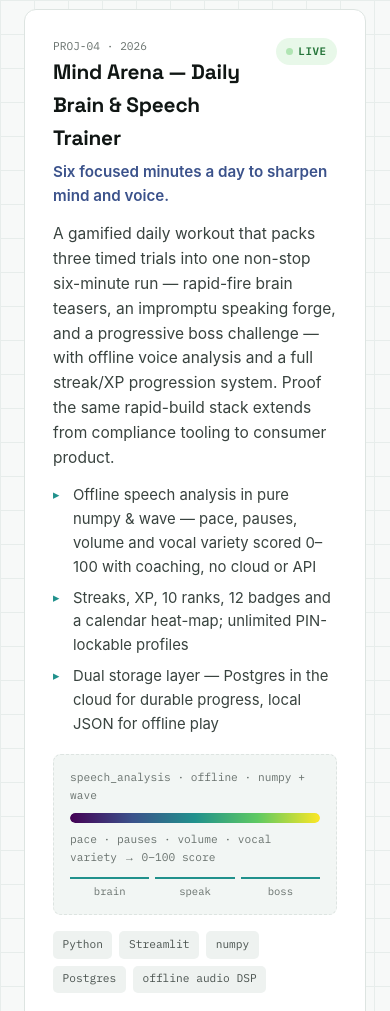
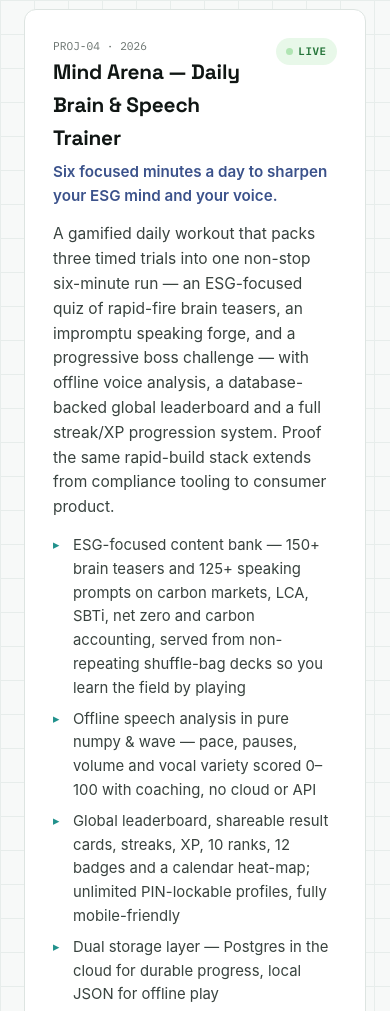
Before and after one commit to Meetv9/Meet_Vaghani_Portfolio, a plain HTML site: page index.html in a window 390 px wide. Shown: the part 4012-5023 px from the top of the page. Drawn offline with Linux system fonts and the light colour scheme.

Commit message:
Update Mind Arena card: ESG-focused quiz, leaderboard, database, mobile
Co-Authored-By: Claude Opus 4 <noreply@anthropic.com>

```diff
--- a/index.html
+++ b/index.html
@@ -338,11 +338,12 @@
       <div><div class="pid">PROJ-04 · 2026</div><h3>Mind Arena — Daily Brain &amp; Speech Trainer</h3></div>
       <span class="pill"><i></i>LIVE</span>
     </div>
-    <div class="tagline">Six focused minutes a day to sharpen mind and voice.</div>
-    <p>A gamified daily workout that packs three timed trials into one non-stop six-minute run — rapid-fire brain teasers, an impromptu speaking forge, and a progressive boss challenge — with offline voice analysis and a full streak/XP progression system. Proof the same rapid-build stack extends from compliance tooling to consumer product.</p>
+    <div class="tagline">Six focused minutes a day to sharpen your ESG mind and your voice.</div>
+    <p>A gamified daily workout that packs three timed trials into one non-stop six-minute run — an ESG-focused quiz of rapid-fire brain teasers, an impromptu speaking forge, and a progressive boss challenge — with offline voice analysis, a database-backed global leaderboard and a full streak/XP progression system. Proof the same rapid-build stack extends from compliance tooling to consumer product.</p>
     <ul>
+      <li>ESG-focused content bank — 150+ brain teasers and 125+ speaking prompts on carbon markets, LCA, SBTi, net zero and carbon accounting, served from non-repeating shuffle-bag decks so you learn the field by playing</li>
       <li>Offline speech analysis in pure numpy &amp; wave — pace, pauses, volume and vocal variety scored 0–100 with coaching, no cloud or API</li>
-      <li>Streaks, XP, 10 ranks, 12 badges and a calendar heat-map; unlimited PIN-lockable profiles</li>
+      <li>Global leaderboard, shareable result cards, streaks, XP, 10 ranks, 12 badges and a calendar heat-map; unlimited PIN-lockable profiles, fully mobile-friendly</li>
       <li>Dual storage layer — Postgres in the cloud for durable progress, local JSON for offline play</li>
     </ul>
     <div class="glyph">
@@ -355,7 +356,7 @@
     </div>
     <div class="stack">
       <span class="tag">Python</span><span class="tag">Streamlit</span><span class="tag">numpy</span>
-      <span class="tag">Postgres</span><span class="tag">offline audio DSP</span>
+      <span class="tag">Postgres</span><span class="tag">offline audio DSP</span><span class="tag">ESG content</span>
     </div>
     <div class="plinks"><a href="https://mindarena.streamlit.app" target="_blank" rel="noopener">mindarena.streamlit.app</a></div>
   </article>
```
